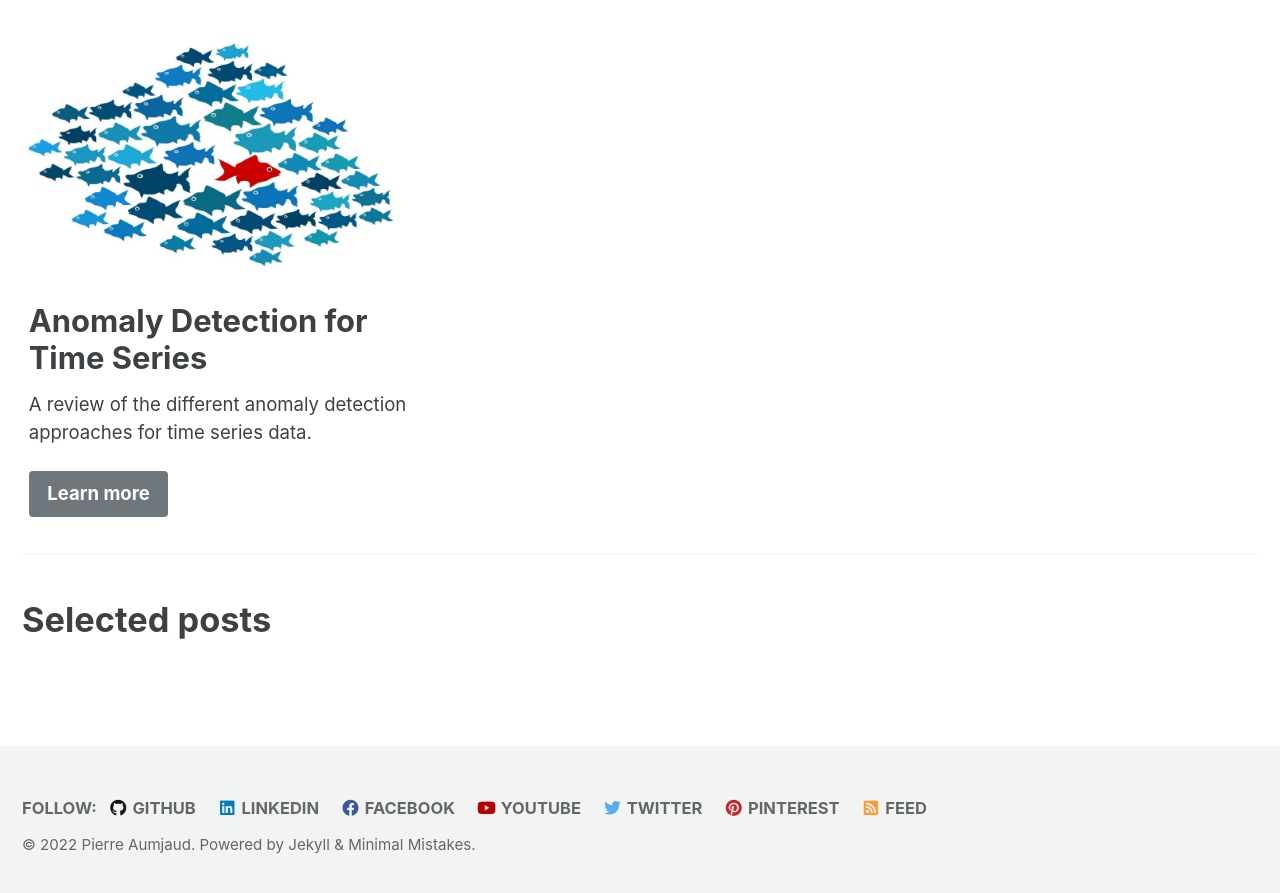
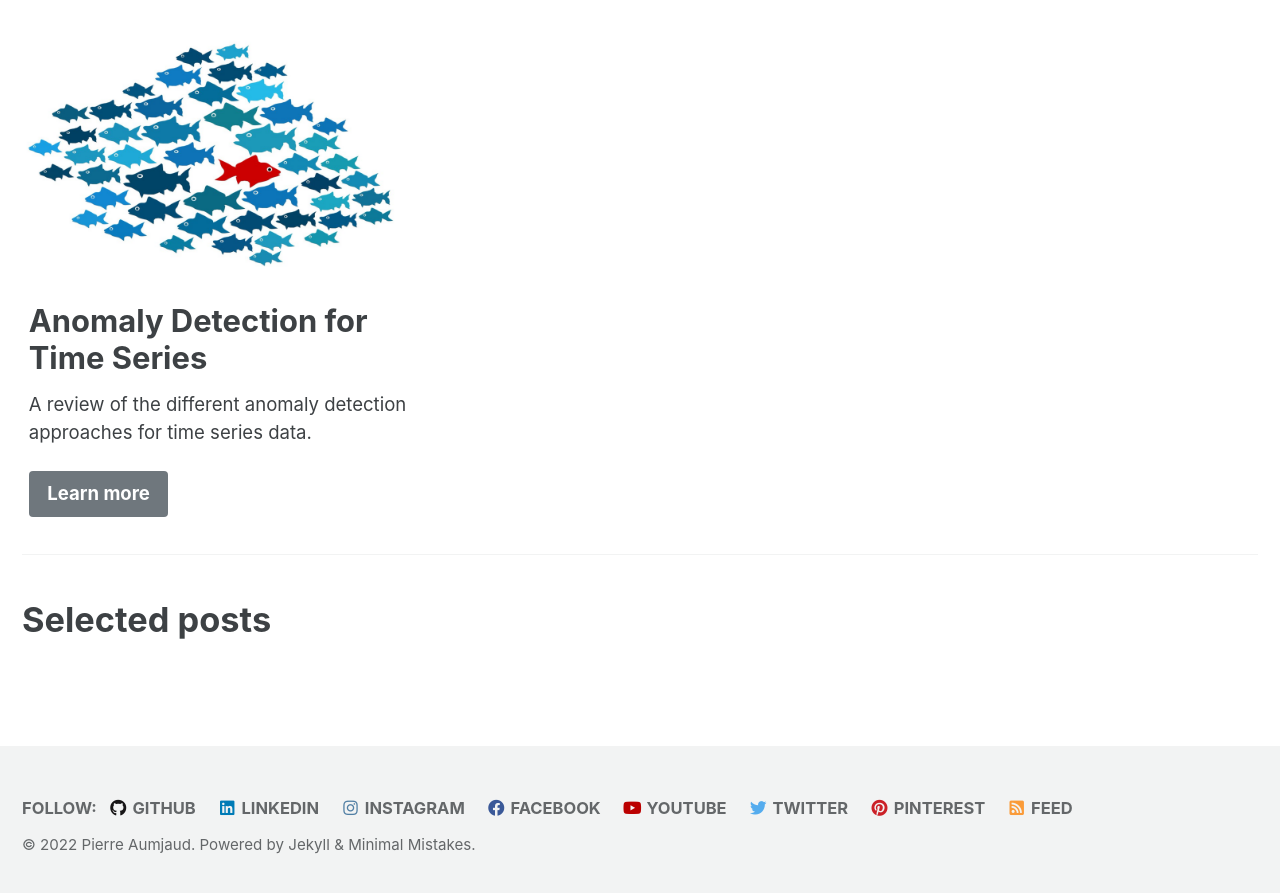
Before and after one commit to datasparked/datasparked.github.io, a Jekyll site: the page built from _pages/index.md, in a window 1280 px wide and 900 px high, scrolled down 1527 px. Shown: the top 893 px of the window. Built offline with Jekyll 4.4.1, drawn with Linux system fonts in a browser that asks for light colours; cached includes are drawn as plain includes.

Commit message:
added social media links

```diff
--- a/_config.yml
+++ b/_config.yml
@@ -124,6 +124,9 @@ footer:
     - label: "LinkedIn"
       icon: "fab fa-fw fa-linkedin"
       url: "https://www.linkedin.com/company/datasparked/"
+    - label: "Instagram"
+      icon: "fab fa-fw fa-instagram"
+      url: "https://www.instagram.com/data_sparked/"
     - label: "Facebook"
       icon: "fab fa-fw fa-facebook"
       url: "https://www.facebook.com/DataSparked"
```
